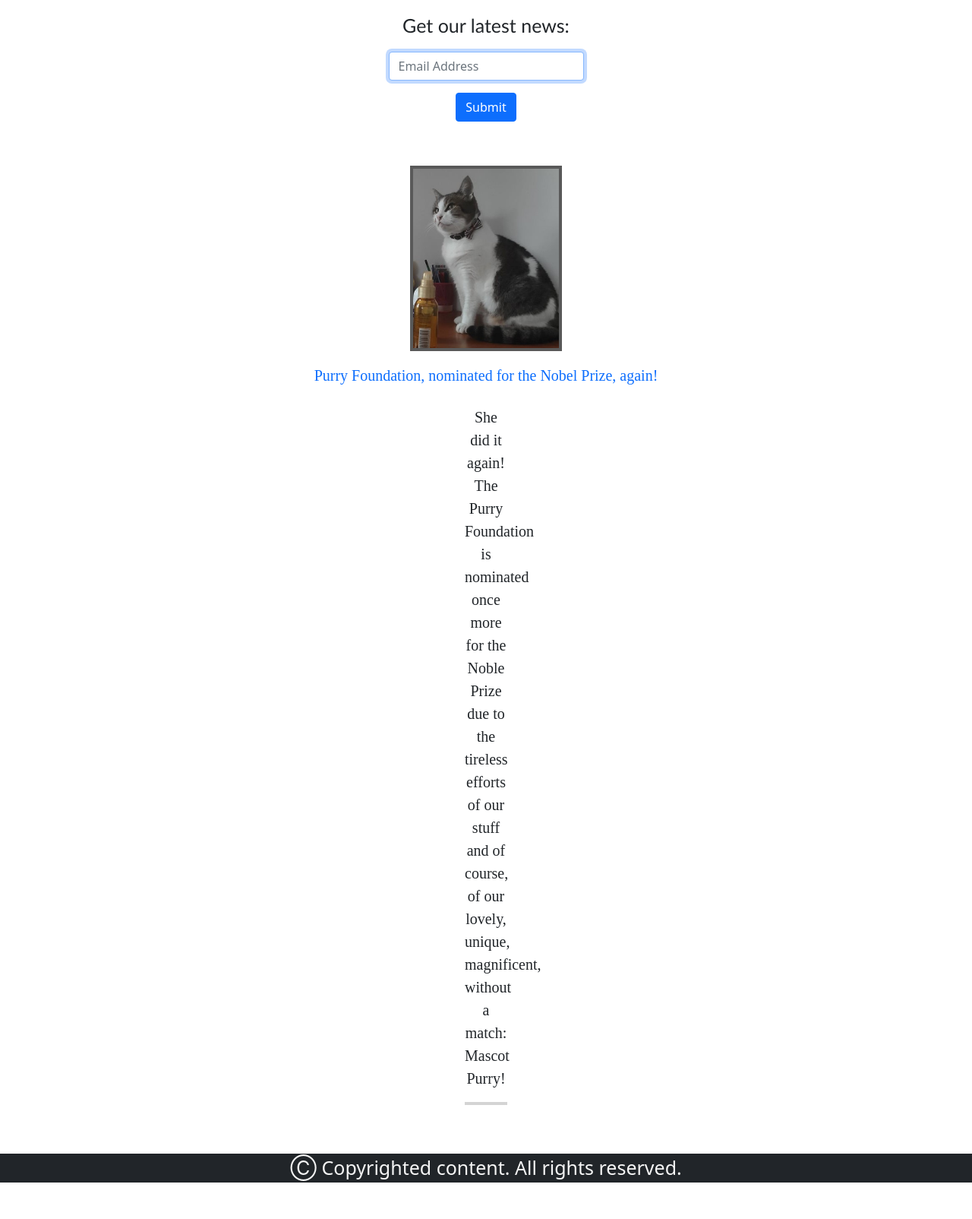
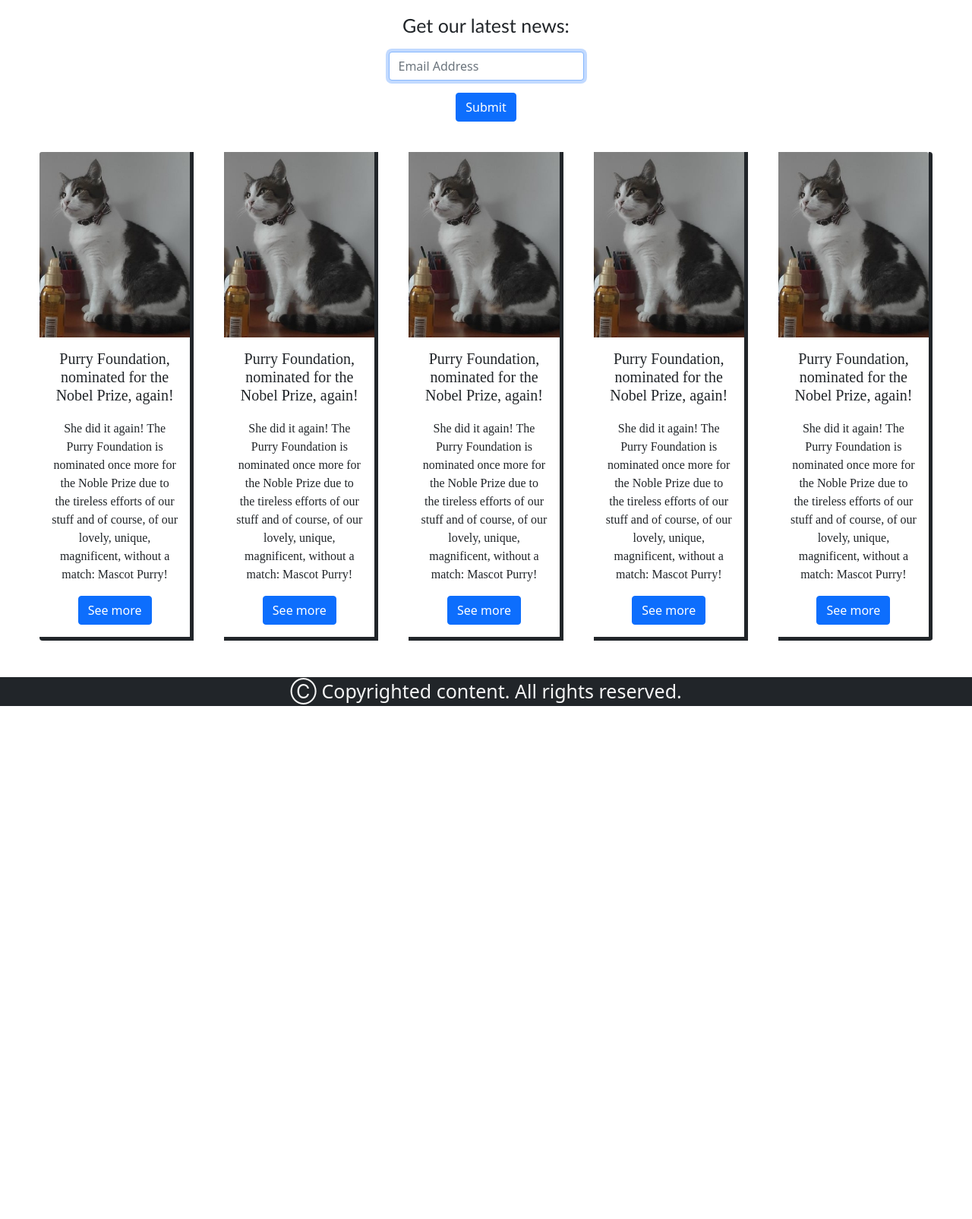
Before and after one commit to DoMonkysFly7/CS50-Fnal-Project, a Flask app: page /news in a window 1280 px wide. Shown: the part 149-1753 px from the top of the page at 76% size. After the commit the page ends 1078 px from the top, so only its background shows below. Run offline with Flask 2, Linux system fonts and the light colour scheme; some libraries are stand-ins or nearby versions.

Commit message:
Commit 10#

```diff
--- a/static/styles.css
+++ b/static/styles.css
@@ -112,20 +112,21 @@ hr.solid {
 }
 
 /* News */
+
 #news_newsletter {
     margin-bottom: 20px;
     font-size: 25px;
     animation: transitionIn 2s;
-
 }
 
 .news_images {
     margin-top: 50px;
     margin-bottom: 20px;
-    width: 200px;
-    border: 4px solid #595959;
+    border: 5px solid #212529;
+    border-top: none;
+    border-left: none;
+    margin: 40px;
     animation: transitionIn 2s;
-
 }
 
 .news_titles {
@@ -137,11 +138,9 @@ hr.solid {
 
 .news-description {
     font-family: "Times New Roman", serif;
-    font-size: 20px;
-    margin-right: 600px;
-    margin-left: 600px;
+    /* margin-right: 600px;
+    margin-left: 600px; */
     animation: transitionIn 2s;
-
 }
 
 #hr_news {
@@ -154,7 +153,7 @@ hr.solid {
     width: 480px;
     float: left;
     margin-right: 50px;
-    border: 5px solid #595959;
+    border: 5px solid #212529;
     animation: transitionIn 2s;
 
 }
@@ -183,38 +182,7 @@ hr.solid {
 }
 
 
-
-/* Animations */
-
-/* Purry slide .5*/
-@keyframes purry_ind {
-    0% {
-        transform: translateX(-60%);
-    }
-}
-
-/* Reload page effect */
-@keyframes transitionIn {
-    from {
-        opacity: 0;
-        transform: rotateX(10deg);
-    }
-
-    to {
-        opacity: 1;
-        transform: rotateX(0);
-    }
-}
-
 /* Media queries */
-@media only screen and (min-device-width: 1085) and (max-device-width: 1572px)
-{
-   /* Stubborn paragraph */
-   #stubborn {
-       color: black;
-   }
-}
-
 @media only screen and (min-device-width: 360px) and (max-device-width: 414px)
 {
     /* Phones */
@@ -247,6 +215,8 @@ hr.solid {
         width: 350px;
     }
 
+
+
 }
 
 @media only screen and (min-device-width: 414px) and (max-device-width: 1085px)
@@ -263,3 +233,37 @@ hr.solid {
         margin-left: 0px;
     }
  }
+
+.news {
+    text-align: none;
+}
+
+@media only screen and (min-device-width: 1085px) and (max-device-width: 1571px)
+{
+    /* Stubborn paragraph */
+    #stubborn {
+        color: black;
+    }
+}
+
+/* Animations */
+
+/* Purry slide */
+@keyframes purry_ind {
+    0% {
+        transform: translateX(-60%);
+    }
+}
+
+/* Reload page effect */
+@keyframes transitionIn {
+    from {
+        opacity: 0;
+        transform: rotateX(10deg);
+    }
+
+    to {
+        opacity: 1;
+        transform: rotateX(0);
+    }
+}
--- a/templates/news.html
+++ b/templates/news.html
@@ -5,7 +5,6 @@
 {% endblock %}
 
 {% block main %}
-    <div class="index">
     <form action="/news" method="post">
         <h3 class="index_titles" id="news_newsletter">Get our latest news: </h3>
         <div class="mb-3">
@@ -14,19 +13,73 @@
         <button class="btn btn-primary" type="submit"> Submit </button>
     </form>
 
-        <section class="news">
-            <a class="nav-link" href="/news/purry-nobel-prize-nomenee">
-                <img class="news_images" src="/static/purry_news1.jpg">
-                <h5 class="news_titles"> Purry Foundation, nominated for the Nobel Prize, again! </h5>
-            </a>
-                <p class="news-description">
+    <div class="card-group">
+
+        <div class="card news_images">
+            <img src="/static/purry_news1.jpg" class="card-img-top">
+            <div class="card-body">
+              <h5 class="card-title news_titles"> Purry Foundation, nominated for the Nobel Prize, again! </h5>
+              <p class="card-text news-description">
                 She did it again! The Purry Foundation is nominated once more for the Noble Prize due to the tireless efforts of our stuff
                 and of course, of our lovely, unique, magnificent, without a match: Mascot Purry!
                 </p>
+              <a href="/news/purry-nobel-prize-nomenee" class="btn btn-primary">See more</a>
+            </div>
+        </div>
+
+        <div class="card news_images">
+            <img src="/static/purry_news1.jpg" class="card-img-top">
+            <div class="card-body">
+              <h5 class="card-title news_titles"> Purry Foundation, nominated for the Nobel Prize, again! </h5>
+              <p class="card-text news-description">
+                She did it again! The Purry Foundation is nominated once more for the Noble Prize due to the tireless efforts of our stuff
+                and of course, of our lovely, unique, magnificent, without a match: Mascot Purry!
+                </p>
+              <a href="/news/purry-nobel-prize-nomenee" class="btn btn-primary">See more</a>
+            </div>
+        </div>
+
+        <div class="card news_images">
+            <img src="/static/purry_news1.jpg" class="card-img-top">
+            <div class="card-body">
+              <h5 class="card-title news_titles"> Purry Foundation, nominated for the Nobel Prize, again! </h5>
+              <p class="card-text news-description">
+                She did it again! The Purry Foundation is nominated once more for the Noble Prize due to the tireless efforts of our stuff
+                and of course, of our lovely, unique, magnificent, without a match: Mascot Purry!
+                </p>
+              <a href="/news/purry-nobel-prize-nomenee" class="btn btn-primary">See more</a>
+            </div>
+        </div>
 
 
-            <hr class="solid" id="hr_news">
+        <div class="card news_images">
+            <img src="/static/purry_news1.jpg" class="card-img-top">
+            <div class="card-body">
+              <h5 class="card-title news_titles"> Purry Foundation, nominated for the Nobel Prize, again! </h5>
+              <p class="card-text news-description">
+                She did it again! The Purry Foundation is nominated once more for the Noble Prize due to the tireless efforts of our stuff
+                and of course, of our lovely, unique, magnificent, without a match: Mascot Purry!
+                </p>
+              <a href="/news/purry-nobel-prize-nomenee" class="btn btn-primary">See more</a>
+            </div>
+        </div>
 
-        </section>
+        <div class="card news_images">
+            <img src="/static/purry_news1.jpg" class="card-img-top">
+            <div class="card-body">
+              <h5 class="card-title news_titles"> Purry Foundation, nominated for the Nobel Prize, again! </h5>
+              <p class="card-text news-description">
+                She did it again! The Purry Foundation is nominated once more for the Noble Prize due to the tireless efforts of our stuff
+                and of course, of our lovely, unique, magnificent, without a match: Mascot Purry!
+                </p>
+              <a href="/news/purry-nobel-prize-nomenee" class="btn btn-primary">See more</a>
             </div>
+        </div>
+
+
+
+
+    </div>
+
+
 {% endblock %}
```
Also changed, not shown: 1 other file. Lines whose indentation alone changed are shown as unchanged.
